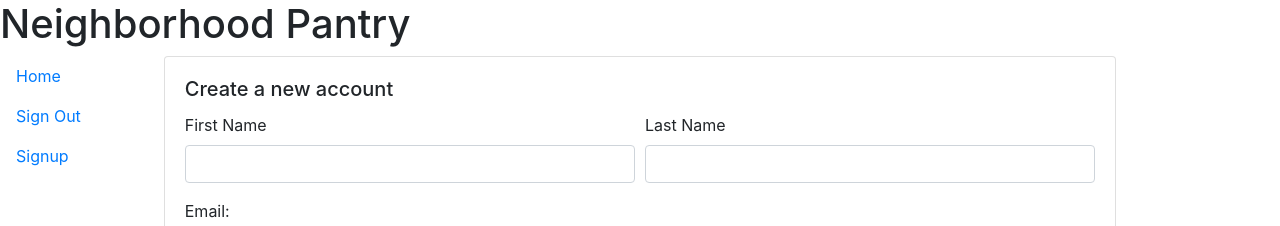
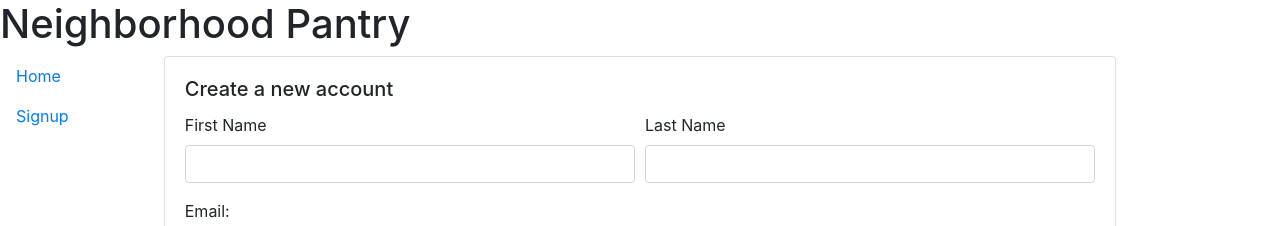
Before and after one commit to dcsim0n/neighborhood-pantry-frontend, a React (Create React App) app: page /signup in a window 1280 px wide. Shown: the top 226 px of the page. Built offline with nearby package versions, Linux system fonts and the light colour scheme.

Commit message:
finished logout functionality

```diff
--- a/src/actions/actions.js
+++ b/src/actions/actions.js
@@ -102,3 +102,6 @@ export const joinNeighborhood = (neighborhood)=>{
         })
     }
   }
+  export const logOut = ()=>{
+      return {type:C.LOG_OUT}
+  }
--- a/src/components/LeftNav.js
+++ b/src/components/LeftNav.js
@@ -2,14 +2,21 @@ import React from 'react'
 import {Nav} from 'react-bootstrap'
 
 import {connect} from 'react-redux';
+import {logOut} from '../actions/actions';
 
 function LeftNav(props) {
+
   return (
     <Nav className="flex-column" >
 
         <Nav.Link href="/">{props.user.token? `Welcome: ${props.user.firstName}` : "Home" }</Nav.Link>
-        <Nav.Link>Sign Out</Nav.Link>
-        <Nav.Link href="/signup">Signup </Nav.Link>
+        {props.user.token
+          ?
+          <Nav.Link onClick={()=>props.dispatch(logOut())}>Sign Out</Nav.Link>
+          :
+          <Nav.Link href="/signup">Signup </Nav.Link>
+
+      }
     </Nav>
   )
 }
--- a/src/reducers/userReducer.js
+++ b/src/reducers/userReducer.js
@@ -29,7 +29,8 @@ export default (state = initialState, action) => {
         case C.LOG_OUT:
             console.log("logging out..")
             localStorage.clear()
-            return state
+
+            return initialState
         case C.USER_INFO: {
             const {first_name, last_name, email, id} = action.payload
             const newState = {
```
